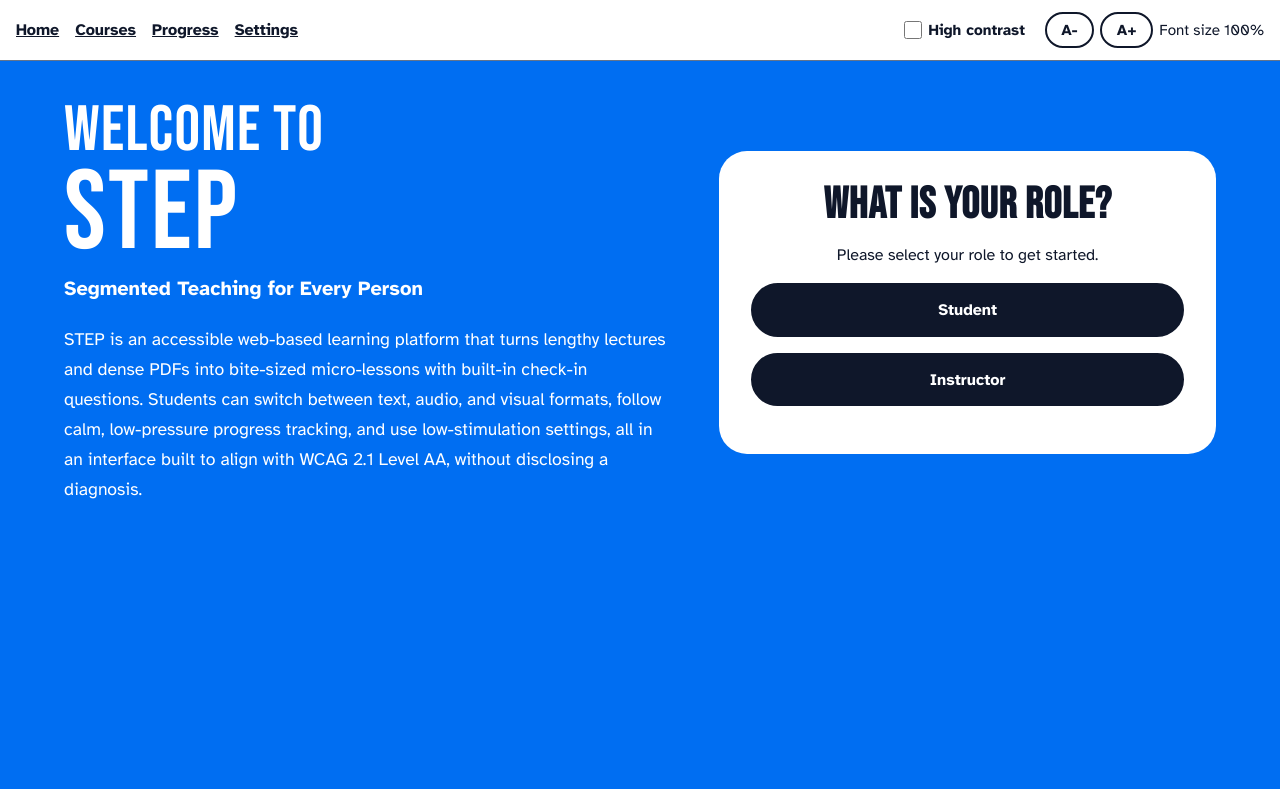
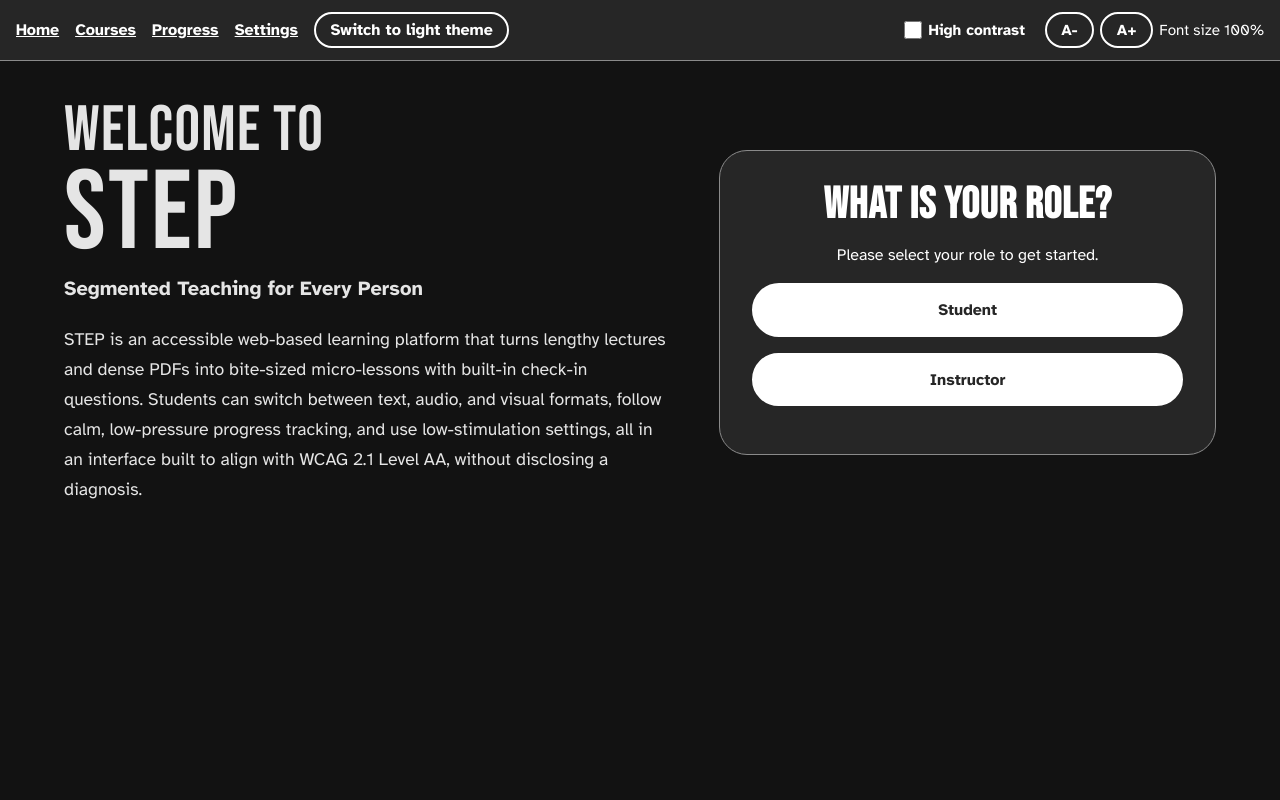
Before and after one commit to The-Triple-D/STEP-Segmented-Teaching-for-Every-Person-, a React (Vite) app in the folder src/frontend/: page / in a window 1280 px wide. Built offline with nearby package versions, Linux system fonts and the light colour scheme.

Commit message:
SET-05-FE: add dark/light theme toggle, separate high contrast, fix contrast issues

```diff
--- a/src/frontend/src/components/AccessibilityBar.jsx
+++ b/src/frontend/src/components/AccessibilityBar.jsx
@@ -31,6 +31,7 @@ export default function AccessibilityBar() {
     try {
       localStorage.setItem(KEY, JSON.stringify(display))
     } catch {
+      return
     }
   }, [display])
 
--- a/src/frontend/src/components/Layout.jsx
+++ b/src/frontend/src/components/Layout.jsx
@@ -1,5 +1,6 @@
 import { Link, Outlet, useLocation, useNavigate } from 'react-router-dom'
 import AccessibilityBar from './AccessibilityBar.jsx'
+import ThemeToggle from './ThemeToggle.jsx'
 import { useAuth } from '../context/useAuth.js'
 
 const AUTH_PREFIXES = ['/login', '/register', '/forgot-password', '/reset-password', '/account']
@@ -29,6 +30,7 @@ export default function Layout() {
               <button type="button" onClick={handleLogout}>Log out</button>
             </>
           )}
+          <ThemeToggle />
         </nav>
         <AccessibilityBar />
       </header>
--- /dev/null
+++ b/src/frontend/src/components/ThemeToggle.jsx
@@ -0,0 +1,30 @@
+import { useEffect, useState } from 'react'
+
+const KEY = 'step_theme'
+
+function load() {
+  try {
+    return localStorage.getItem(KEY) === 'light' ? 'light' : 'dark'
+  } catch {
+    return 'dark'
+  }
+}
+
+export default function ThemeToggle() {
+  const [theme, setTheme] = useState(load)
+
+  useEffect(() => {
+    document.documentElement.dataset.theme = theme
+    try {
+      localStorage.setItem(KEY, theme)
+    } catch {
+      return
+    }
+  }, [theme])
+
+  return (
+    <button type="button" onClick={() => setTheme(theme === 'dark' ? 'light' : 'dark')}>
+      {theme === 'dark' ? 'Switch to light theme' : 'Switch to dark theme'}
+    </button>
+  )
+}
--- a/src/frontend/src/styles/account.css
+++ b/src/frontend/src/styles/account.css
@@ -1,6 +1,34 @@
+:root,
+:root[data-theme="dark"] {
+  --page-bg: #121212;
+  --page-text: #e5e5e5;
+  --card-bg: #262626;
+  --card-text: #ffffff;
+  --track: #262626;
+  --track-border: #8a8a8a;
+  --fill-done: #10b981;
+  --fill-active: #3b82f6;
+  --focus: #facc15;
+  --auth-link: #60a5fa;
+  --auth-error-fg: #fca5a5;
+  --auth-error-bg: #450a0a;
+  --auth-error-border: #991b1b;
+  --auth-ok-fg: #6ee7b7;
+  --auth-ok-bg: #064e3b;
+  --auth-ok-border: #047857;
+}
 
-:root {
-  --auth-link: #1d4ed8;
+:root[data-theme="light"] {
+  --page-bg: #f1f5f9;
+  --page-text: #1e293b;
+  --card-bg: #ffffff;
+  --card-text: #1e293b;
+  --track: #ffffff;
+  --track-border: #64748b;
+  --fill-done: #047857;
+  --fill-active: #0284c7;
+  --focus: #0284c7;
+  --auth-link: #0369a1;
   --auth-error-fg: #7f1d1d;
   --auth-error-bg: #fef2f2;
   --auth-error-border: #b91c1c;
@@ -9,6 +37,24 @@
   --auth-ok-border: #047857;
 }
 
+:root[data-contrast="high"] {
+  --page-bg: #000000;
+  --page-text: #ffffff;
+  --card-bg: #ffffff;
+  --card-text: #000000;
+  --track: #ffffff;
+  --track-border: #000000;
+  --fill-done: #006400;
+  --fill-active: #8a3b00;
+  --focus: #ffe600;
+  --auth-link: #00008b;
+  --auth-error-fg: #5c0000;
+  --auth-error-bg: #ffffff;
+  --auth-error-border: #5c0000;
+  --auth-ok-fg: #003300;
+  --auth-ok-bg: #ffffff;
+  --auth-ok-border: #003300;
+}
 
 header {
   display: flex;
@@ -17,8 +63,8 @@ header {
   align-items: center;
   gap: 0.75rem 1.5rem;
   padding: 0.75rem 1rem;
-  background: #ffffff;
-  color: #0f172a;
+  background: var(--card-bg);
+  color: var(--card-text);
   border-bottom: 1px solid var(--track-border);
 }
 
@@ -30,7 +76,7 @@ header nav {
 }
 
 header a {
-  color: #0f172a;
+  color: var(--card-text);
   font-weight: 700;
 }
 
@@ -38,9 +84,9 @@ header nav button,
 .a11y-bar button {
   min-height: 2.25rem;
   padding: 0.25rem 0.9rem;
-  background: #ffffff;
-  color: #0f172a;
-  border: 2px solid #0f172a;
+  background: var(--card-bg);
+  color: var(--card-text);
+  border: 2px solid var(--card-text);
   border-radius: 999px;
   font: inherit;
   font-weight: 700;
@@ -71,7 +117,7 @@ header nav button,
   width: 1.15rem;
   height: 1.15rem;
   margin: 0;
-  accent-color: #0f172a;
+  accent-color: var(--card-text);
 }
 
 .a11y-bar__size {
@@ -83,10 +129,9 @@ header nav button,
 header a:focus-visible,
 header button:focus-visible,
 .a11y-bar input:focus-visible {
-  outline: 3px solid #0f172a;
+  outline: 3px solid var(--card-text);
   outline-offset: 2px;
 }
-
 
 .auth-main {
   box-sizing: border-box;
@@ -110,7 +155,6 @@ header button:focus-visible,
   grid-template-columns: minmax(0, 32rem);
   justify-content: center;
 }
-
 
 .auth-intro {
   color: var(--page-text);
@@ -146,7 +190,6 @@ header button:focus-visible,
   line-height: 1.7;
 }
 
-
 .auth-card {
   box-sizing: border-box;
   width: 100%;
@@ -154,6 +197,7 @@ header button:focus-visible,
   background: var(--card-bg);
   color: var(--card-text);
   border-radius: 1.75rem;
+  border: 1px solid var(--track-border);
 }
 
 .auth-card h1 {
@@ -191,7 +235,6 @@ header button:focus-visible,
   margin-top: 1.25rem;
 }
 
-
 .auth-card label {
   display: block;
   font-weight: 700;
@@ -211,7 +254,7 @@ header button:focus-visible,
   font: inherit;
   font-weight: 400;
   color: var(--card-text);
-  background: #ffffff;
+  background: var(--page-bg);
   border: 2px solid var(--track-border);
   border-radius: 0.75rem;
 }
@@ -239,7 +282,6 @@ header button:focus-visible,
   margin: 0;
   accent-color: var(--card-text);
 }
-
 
 .auth-card button[type="submit"],
 .auth-card .big-link {
@@ -269,7 +311,7 @@ header button:focus-visible,
 }
 
 .auth-card .big-link--alt:hover {
-  background: #e2e8f0;
+  background: var(--page-bg);
   opacity: 1;
 }
 
@@ -280,7 +322,6 @@ header button:focus-visible,
   }
 }
 
-
 .auth-card input:focus-visible,
 .auth-card select:focus-visible,
 .auth-card a:focus-visible,
@@ -289,7 +330,6 @@ header button:focus-visible,
   outline-offset: 3px;
   box-shadow: 0 0 0 7px var(--card-text);
 }
-
 
 .auth-card [role="alert"],
 .auth-card [role="status"] {
@@ -332,7 +372,6 @@ header button:focus-visible,
   margin-bottom: 0;
 }
 
-
 @media (max-width: 52rem) {
   .auth-split {
     grid-template-columns: minmax(0, 1fr);
@@ -344,24 +383,17 @@ header button:focus-visible,
   }
 }
 
-
-:root[data-contrast="high"] {
-  --page-bg: #000000;
-  --page-text: #ffffff;
-  --card-bg: #ffffff;
-  --card-text: #000000;
-  --track: #ffffff;
-  --track-border: #000000;
-  --fill-done: #006400;
-  --fill-active: #8a3b00;
-  --focus: #ffe600;
-  --auth-link: #00008b;
-  --auth-error-fg: #5c0000;
-  --auth-error-border: #5c0000;
-  --auth-ok-fg: #003300;
-  --auth-ok-border: #003300;
-}
-
 :root[data-contrast="high"] header {
   border-bottom: 3px solid #000000;
 }
+
+:root[data-contrast="high"] .auth-card input:not([type="checkbox"]),
+:root[data-contrast="high"] .auth-card select {
+  background: #ffffff;
+  color: #000000;
+}
+
+:root[data-contrast="high"] .auth-card .big-link--alt:hover {
+  background: #d9d9d9;
+  color: #000000;
+}
--- a/src/frontend/src/styles/global.css
+++ b/src/frontend/src/styles/global.css
@@ -1,14 +1,5 @@
 :root {
-  --page-bg: #006ef2;
-  --page-text: #ffffff;
-  --card-bg: #ffffff;
-  --card-text: #0f172a;
-  --track: #cbd5e1;
-  --track-border: #64748b;
-  --fill-done: #047857;
-  --fill-active: #b45309;
   --star: #ffc21f;
-  --focus: #ffd84d;
   --font-display: "Bebas Neue", Impact, "Arial Narrow", sans-serif;
   --font-body: "Atkinson Hyperlegible", system-ui, "Segoe UI", sans-serif;
   --heading-transform: uppercase;
@@ -22,8 +13,6 @@ html {
 body {
   margin: 0;
   font-family: var(--font-body);
+  background: var(--page-bg);
+  color: var(--page-text);
 }
-
-header {
-  padding: 0.5rem 1rem;
-}
```
